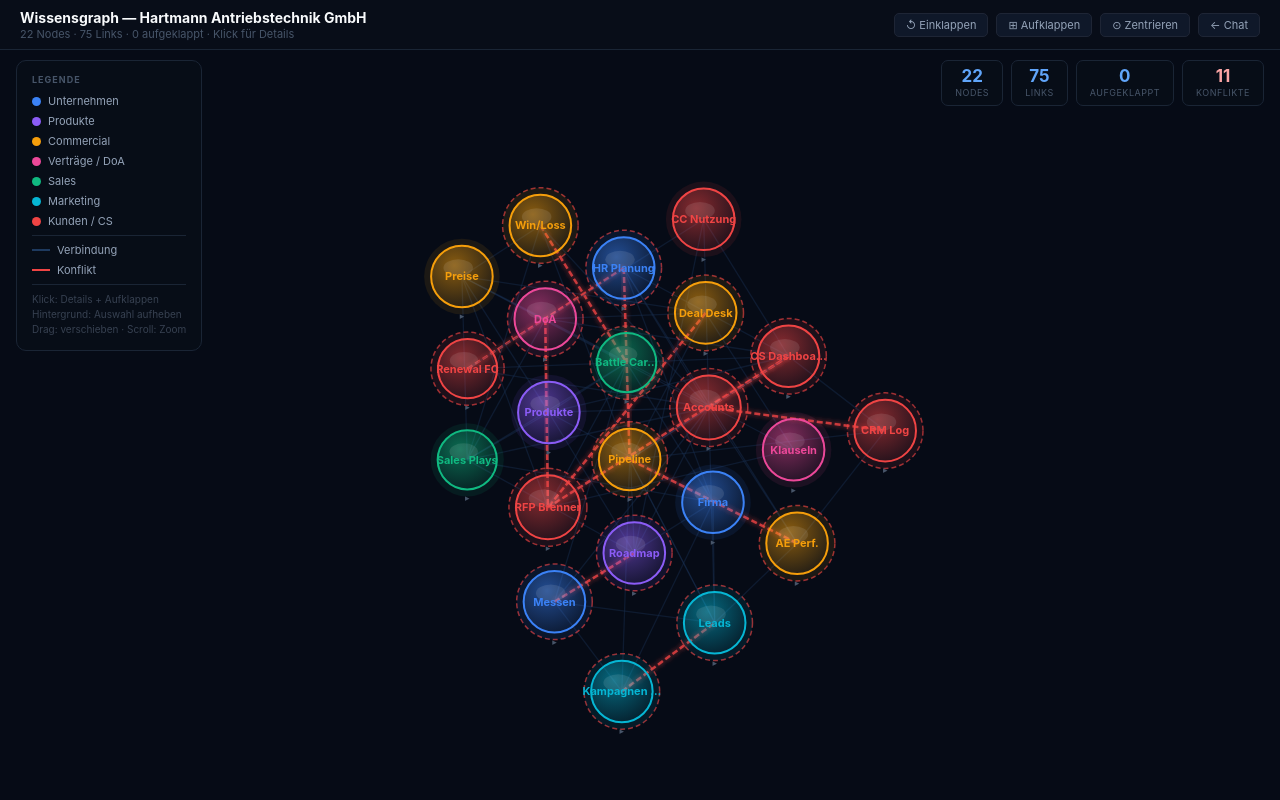
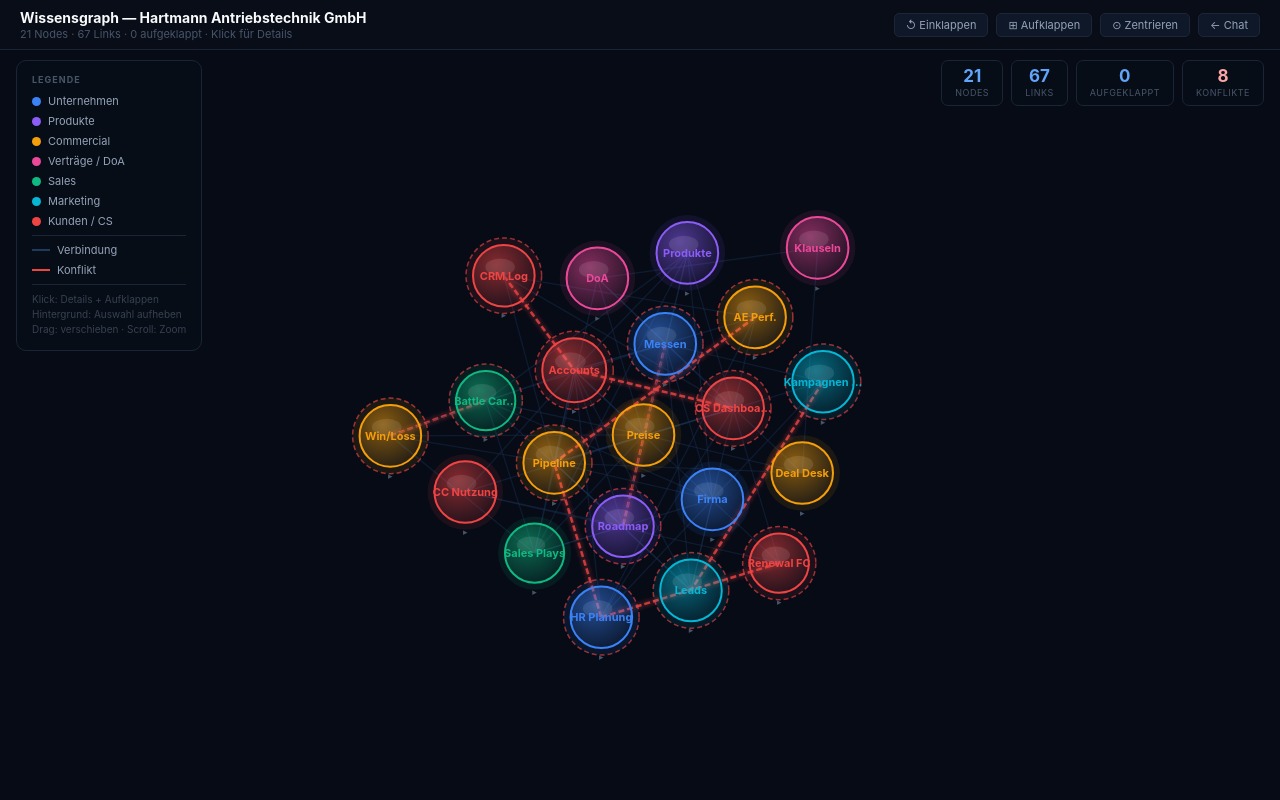
Before and after one commit to rm-square/demo, a Flask app: page /graph in a window 1280 px wide. Run offline with Flask 3, Linux system fonts and the light colour scheme.

Commit message:
fix: remove RFP node from knowledge graph
RFQ is now an external document (pasted via attach flow) — not part
of the internal Brain. Removed rfp parent node, 5 rfp children
(pos1/pos2/pos3/terms/criteria), all 9 PARENT_LINKS and 11 CROSS_LINKS
referencing rfp*. Updated node counter 22→21.

Co-Authored-By: Claude Sonnet 4.6 <noreply@anthropic.com>

```diff
--- a/templates/graph.html
+++ b/templates/graph.html
@@ -139,7 +139,7 @@ svg { width: 100%; height: 100%; }
 <div class="topbar">
   <div>
     <div class="topbar-title">Wissensgraph — Hartmann Antriebstechnik GmbH</div>
-    <div class="topbar-sub" id="stats-sub">22 Dokumente · Klick auf Node für Details</div>
+    <div class="topbar-sub" id="stats-sub">21 Dokumente · Klick auf Node für Details</div>
   </div>
   <div class="topbar-right">
     <span class="tb-btn" onclick="collapseAll()">↺ Einklappen</span>
@@ -166,7 +166,7 @@ svg { width: 100%; height: 100%; }
     <div class="leg-hint">Klick: Details + Aufklappen<br>Hintergrund: Auswahl aufheben<br>Drag: verschieben · Scroll: Zoom</div>
   </div>
   <div class="stats-bar" id="stats-bar">
-    <div class="s-pill"><div class="s-num" id="stat-nodes">22</div><div class="s-lbl">Nodes</div></div>
+    <div class="s-pill"><div class="s-num" id="stat-nodes">21</div><div class="s-lbl">Nodes</div></div>
     <div class="s-pill"><div class="s-num" id="stat-links">0</div><div class="s-lbl">Links</div></div>
     <div class="s-pill"><div class="s-num" id="stat-exp">0</div><div class="s-lbl">Aufgeklappt</div></div>
     <div class="s-pill"><div class="s-num" style="color:#fca5a5" id="stat-conf">0</div><div class="s-lbl">Konflikte</div></div>
@@ -207,7 +207,6 @@ const PARENTS = [
   { id:"leads",        short:"Leads",       label:"Lead Management",         domain:"Marketing",    color:"#06b6d4", desc:"MQL/SQL-Definitionen, 24h SLA (38% Verstoß), 3 aktive Kampagnen, Content-Bibliothek" },
   { id:"accounts",     short:"Accounts",    label:"Kundenaccounts",          domain:"Kunden/CS",    color:"#ef4444", desc:"5 Accounts: Müller, Brenner, Zeller, KME, Bergmann. Deal-Historien + Signale." },
   { id:"csdashboard",  short:"CS Dashboard",label:"CS Dashboard Q1/25",      domain:"Kunden/CS",    color:"#ef4444", desc:"3 offene Eskalationen, NPS 52, 23 Renewals Q2/Q3, fehlende Teamlead-Stelle" },
-  { id:"rfp",          short:"RFP Brenner", label:"RFP Brenner Bratislava",  domain:"Kunden/CS",    color:"#ef4444", desc:"€740K RFQ. 60x SDX-22 SI + 30x PD-3000 + CareConnect 36M. Frist 23. Mai. Siemens Wettbewerber." },
   { id:"winloss",      short:"Win/Loss",    label:"Win/Loss Analyse 2024/25", domain:"Commercial",  color:"#f59e0b", desc:"47 Deals Q3/2024–Q1/2025. Win-Rate 61.7%. Siemens-Verluste durch Perception, nicht Preis. CareConnect im Bundle +25–33% Win-Rate-Uplift." },
   { id:"aeperf",       short:"AE Perf.",    label:"AE Performance Q1/2025",  domain:"Commercial",   color:"#f59e0b", desc:"8 AEs: Zimmermann Top (74% WR, 22 Akt/W). Schreiber kritisch (39% WR, PIP 15.Mai). Stage Velocity 9.8W vs. 7.2W Benchmark." },
   { id:"renewalforecast", short:"Renewal FC", label:"Renewal Forecast Q2/Q3", domain:"Kunden/CS",  color:"#ef4444", desc:"23 Verträge, €1.248K ARR. KME 85% Churn-Risiko. Q1/2025 71% Rate = schlechtestes Quartal seit Start. Upsell-Potenzial €49K ARR." },
@@ -287,12 +286,6 @@ const CHILDREN = [
   { id:"esc-mueller",    short:"Esk. Müller",      label:"Eskalation #0287 Müller",    parent:"csdashboard", color:"#ef4444", desc:"SLA-Verletzung: PD-500 Ersatzteil nach 36h (SLA: 24h). Koch wartet auf QBR als Druckmittel." },
   { id:"esc-bratislava", short:"Esk. Bratislava",  label:"Eskalation #0341 Bratislava",parent:"csdashboard", color:"#ef4444", desc:"RFQ fordert 8h SLA Bratislava. Aktuell nur 2 Techniker. COO: 3 neue bis Q3 genehmigt." },
   { id:"esc-renewals",   short:"23 Renewals",      label:"23 Renewals Watchlist",      parent:"csdashboard", color:"#ef4444", desc:"Hochrisiko: KME (kein CC), Müller (SLA-Konflikt), Hörmann (kein Kontakt 4M), Zeller (Upsell)." },
-  // RFP
-  { id:"rfp-pos1",    short:"Pos.1: 60x SDX-22",   label:"RFQ Pos.1: 60x SDX-22 SI",       parent:"rfp", color:"#ef4444", desc:"Pflicht: PROFINET+EtherCAT NATIV, SIL2, IP65, Multiturn-Absolutencoder, batterieloses. DSGVO Remote." },
-  { id:"rfp-pos2",    short:"Pos.2: 30x PD-3000",  label:"RFQ Pos.2: 30x PD-3000",          parent:"rfp", color:"#ef4444", desc:"Pflicht: ≤1' Spiel, Lebensdauerschmierung, IP65, Flanschkompatibel SDX-22. Wunsch: IoT-fähig." },
-  { id:"rfp-pos3",    short:"Pos.3: CareConnect",  label:"RFQ Pos.3: CareConnect 36M",       parent:"rfp", color:"#ef4444", desc:"8h Vor-Ort Bratislava, 24/7 Hotline, Ersatzteil 24h Standort, QBRs, DSGVO-Konformitätserklärung." },
-  { id:"rfp-terms",   short:"60T / kein Anz.",     label:"Kommerzielle Bedingungen RFQ",     parent:"rfp", color:"#ef4444", desc:"60T netto, keine Anzahlung. Lieferfrist 15. Sept (12 Wochen). Pönale 0,5%/W max 5%. Rahmenvertrag 3J." },
-  { id:"rfp-criteria",short:"Bewertungskriterien", label:"RFQ Bewertungskriterien",           parent:"rfp", color:"#ef4444", desc:"35% Technik · 30% Preis TCO3J · 20% Lieferzuverlässigkeit/Referenzen · 10% Service Bratislava · 5% CO₂." },
   // Win/Loss Analyse
   { id:"wl-rates",    short:"Win-Rates",        label:"Win-Rates je Wettbewerber",     parent:"winloss", color:"#f59e0b", desc:"vs. SEW: 71% · vs. Bonfiglioli: 71% · Sole Source: 90% · vs. Siemens: nur 36%." },
   { id:"wl-siemens",  short:"Siemens Problem ⚠️",label:"Siemens: Perception, nicht Preis",parent:"winloss",color:"#f59e0b", desc:"5 von 7 Siemens-Niederlagen: 'Siemens ist sicherer/zuverlässiger'. Battle Card adressiert Preis — falscher Ansatz." },
@@ -346,7 +339,6 @@ const PARENT_LINKS = [
   { source:"produkte",     target:"battlecards", label:"TwinBus vs. Siemens, DigiLink vs. SEW" },
   { source:"produkte",     target:"accounts",    label:"Installierte Basis je Account" },
   { source:"produkte",     target:"csdashboard", label:"E-Code 0x4210, Bratislava-Kapazität" },
-  { source:"produkte",     target:"rfp",         label:"SDX-22 SI + PD-3000 im RFQ" },
   { source:"roadmap",      target:"salesplays",  label:"Was darf versprochen werden?" },
   { source:"roadmap",      target:"battlecards", label:"Safety-Integrated als Siemens-Argument" },
   { source:"roadmap",      target:"accounts",    label:"DigiLink-Anfrage Müller-Konstrukteur" },
@@ -354,28 +346,21 @@ const PARENT_LINKS = [
   { source:"preisliste",   target:"dealdesk",    label:"DB-Mindestgrenzen, Kalkulation" },
   { source:"preisliste",   target:"salesplays",  label:"Mengenrabatt als Verhandlungshebel" },
   { source:"preisliste",   target:"battlecards", label:"TCO-Argument vs. Wettbewerb" },
-  { source:"preisliste",   target:"rfp",         label:"Kalkulation 60x SDX-22 + 30x PD-3000" },
   { source:"preisliste",   target:"accounts",    label:"Jahresumsätze + Rabattstufen-Zuordnung" },
   { source:"dealdesk",     target:"doa",         label:"Freigabepfad = DoA (>10% → Deal Desk)" },
   { source:"dealdesk",     target:"vertragsklauseln", label:"Was kann Deal Desk freigeben?" },
   { source:"dealdesk",     target:"quota",       label:"72 Deals, Stage-Profil, Forecast" },
-  { source:"dealdesk",     target:"rfp",         conflict:true, label:"60T + kein Anzahlung = CFO-Eskalation", conflictLabel:"🚨 Brenner RFQ: 60T netto + kein Anzahlung → überschreitet AE-Kompetenz (AE-Limit: 30T/30%)" },
   { source:"quota",        target:"accounts",    label:"Brenner dominiert Key-Account-Forecast" },
   { source:"quota",        target:"csdashboard", label:"23 Renewals Q2/Q3 = Pipeline-Komponente" },
   { source:"quota",        target:"leads",       label:"SQLs → Opportunities → Pipeline" },
   { source:"doa",          target:"vertragsklauseln", label:"Beide Schichten der Vertragshoheit" },
-  { source:"doa",          target:"rfp",         conflict:true, label:"RFQ-Bedingungen überschreiten AE-Kompetenz", conflictLabel:"🚨 60T Zahlungsziel + Anzahlungsverzicht >€200K → beide Punkte brauchen CFO-Freigabe" },
   { source:"doa",          target:"csdashboard", label:"Kulanzfreigaben: ≤€5K CSM, ≤€25K CRO" },
-  { source:"vertragsklauseln", target:"rfp",     label:"Pönalen 0,5%/W — Brenner fordert selben Standard" },
   { source:"salesplays",   target:"battlecards", label:"Einwand-Handling + Competitive-Vergleich" },
   { source:"salesplays",   target:"accounts",    label:"Play 2 bei Müller/Zeller, Play 3 bei KME" },
   { source:"salesplays",   target:"doa",         label:"Rabattfreigaben in Play-Prozess integriert" },
-  { source:"battlecards",  target:"rfp",         label:"Siemens Hauptwettbewerber Bratislava" },
   { source:"leads",        target:"accounts",    label:"Lead → SQL → Opportunity → Account" },
   { source:"leads",        target:"quota",       label:"38% SLA-Verstoß → Pipeline-Leck" },
   { source:"accounts",     target:"csdashboard", conflict:true, label:"AE kennt CS-Eskalationen nicht", conflictLabel:"🚨 AE geht in QBR Müller am 15. Mai ohne Wissen über offene SLA-Verletzung + Koch's Druckmittel" },
-  { source:"accounts",     target:"rfp",         label:"Brenner ist RFQ-Absender (KAM Stern)" },
-  { source:"csdashboard",  target:"rfp",         conflict:true, label:"Bratislava: 2 Techniker, 8h SLA nicht erfüllbar", conflictLabel:"🚨 RFQ Pos.3 fordert 8h Vor-Ort Bratislava — intern aktuell nur 48h garantierbar (2 Techniker)" },
   { source:"csdashboard",  target:"quota",       label:"Churn Q1: 2 Kündigungen, NRR 108%" },
   // Win/Loss Analyse
   { source:"winloss",    target:"battlecards",  conflict:true,  label:"Siemens Battle Card: falscher Fokus", conflictLabel:"🚨 Win-Loss zeigt: 5/7 Siemens-Niederlagen durch Perception ('sicherer'), nicht Preis — Battle Card adressiert das Falsche" },
@@ -418,16 +403,7 @@ const CROSS_LINKS = [
   { source:"acc-mueller",    target:"esc-mueller",    conflict:true, label:"Offene SLA-Verletzung",          conflictLabel:"🚨 QBR 15.Mai: Koch nutzt Eskalation als Verhandlungshebel. AE weiß nichts davon." },
   { source:"acc-kme",        target:"esc-kme",         conflict:true, label:"E-Code 0x4210 offen",            conflictLabel:"🚨 Neukunde droht Rückwechsel zu SEW. Service-Termin 08.Mai ist entscheidend." },
   { source:"acc-brenner",    target:"esc-bratislava",  conflict:true, label:"Bratislava SLA nicht erfüllbar", conflictLabel:"🚨 Brenner RFQ fordert 8h SLA — aktuell nur 2 Techniker (48h realistisch)" },
-  { source:"acc-brenner",    target:"rfp-pos1",        label:"Brenner benötigt 60x SDX-22 SI" },
-  { source:"acc-brenner",    target:"rfp-pos2",        label:"Brenner benötigt 30x PD-3000" },
-  { source:"acc-brenner",    target:"rfp-terms",       conflict:true, label:"60T netto > AE-Kompetenz",       conflictLabel:"🚨 60T + kein Anzahlung = CRO+CFO Pflicht (AE-Limit: 30T/30% Anzahlung)" },
-  { source:"rfp-pos1",       target:"prod-sdx",        label:"SDX-22 Safety-Integrated im RFQ" },
-  { source:"rfp-pos2",       target:"prod-pd",         label:"PD-3000 im RFQ" },
-  { source:"rfp-pos3",       target:"prod-cc",         label:"CareConnect Premium 36M" },
-  { source:"rfp-pos1",       target:"road-limits",     conflict:true, label:"TwinBus SDX-22: Feldtest läuft noch", conflictLabel:"🚨 RFQ fordert PROFINET+EtherCAT nativ — SDX-22 TwinBus noch nicht vollständig freigegeben!" },
-  { source:"rfp-terms",      target:"doa-zahlung",     conflict:true, label:"60T überschreitet Kompetenz",    conflictLabel:"🚨 Brenner 60T → CRO+CFO Freigabe. Kein Anzahlung bei €740K → CFO Pflicht." },
-  { source:"rfp-pos3",       target:"esc-bratislava",  conflict:true, label:"8h SLA in Bratislava",           conflictLabel:"🚨 RFQ Pos.3 verlangt 8h Vor-Ort Bratislava — intern eskaliert, Personalaufbau läuft" },
-  { source:"bc-siemens",     target:"rfp-pos1",        label:"Siemens Hauptwettbewerber für SDX-22" },
+  { source:"bc-siemens",     target:"prod-sdx",        label:"Siemens Hauptwettbewerber SDX-22" },
   { source:"bc-sew",         target:"prod-pd",         label:"SEW vs. PrecisionDrive Lieferzeit" },
   { source:"bc-siemens",     target:"prod-sdx",        label:"SDX-TwinBus als Differenzierung" },
   { source:"messe-hannover", target:"lead-camp3",      label:"Hannover Follow-Up Kampagne ab 10. Mai" },
@@ -439,7 +415,6 @@ const CROSS_LINKS = [
   { source:"acc-brenner",    target:"preis-cc",        label:"CC-Premium 90 Antriebe: ~€75K p.a." },
   { source:"lead-sla",       target:"pipe-gap",        label:"38% SLA-Verstoß → Pipeline-Leck" },
   { source:"acc-bergmann",   target:"pipe-gap",        conflict:true, label:"Inbound €41K unbearbeitet",      conflictLabel:"🚨 Bergmann Inbound €41K — AE Lisa Hofmann in Elternzeit, Vertretung überlastet" },
-  { source:"rfp-criteria",   target:"bc-siemens",      label:"30% Preis-Kriterium: TCO-Argument vorbereiten" },
   { source:"play-expansion", target:"acc-mueller",     label:"Expansion Play: CC-Plus → CC-Premium" },
   { source:"play-competitive",target:"acc-kme",        label:"Competitive Play: Nach Reparatur CC pitchen" },
   { source:"preis-rabatt",   target:"doa-rabatte",     label:"Preisliste + DoA definieren Rabattrahmen gemeinsam" },
```
